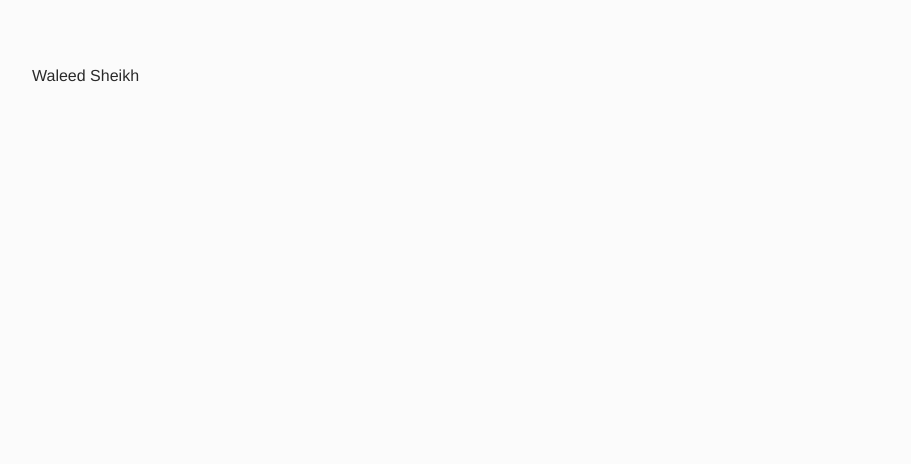
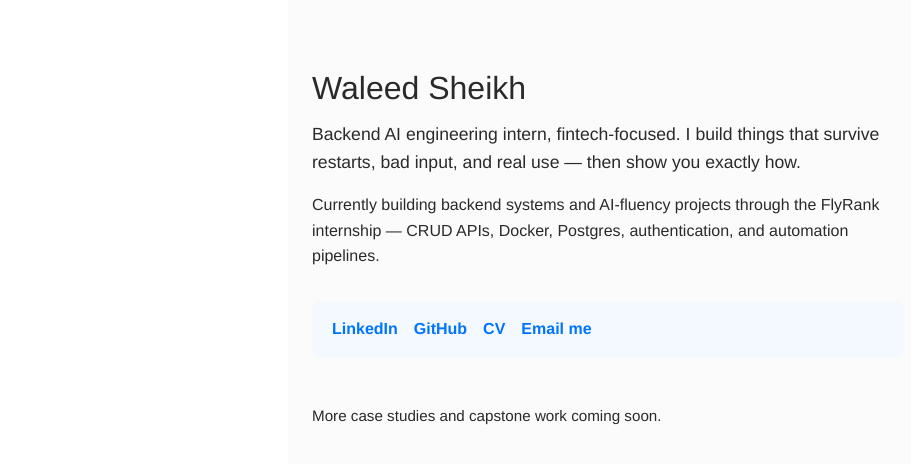
Before and after one commit to WaleedSheikhh/FlyrankPortfolio, a Next.js app: page / in a window 1280 px wide. Shown: the top 464 px of the page, without its empty margins (32-943 px from the left). Built offline with nearby package versions, Linux system fonts and the light colour scheme.

Commit message:
Add homepage content: intro and links

```diff
--- a/app/page.tsx
+++ b/app/page.tsx
@@ -1,9 +1,70 @@
 import Image from "next/image";
 
 export default function Home() {
+  const linkStyle: React.CSSProperties = {
+    color: "#0074FF",
+    textDecoration: "none",
+    fontWeight: 600,
+  };
+
   return (
-    <main style={{ fontFamily: "Helvetica", padding: "4rem", color: "#2A2A2A", background: "#FBFBFB", minHeight: "100vh" }}>
-      <h1>Waleed Sheikh</h1>
+    <main
+      style={{
+        fontFamily: "Helvetica, Arial, sans-serif",
+        padding: "4rem 1.5rem",
+        color: "#2A2A2A",
+        background: "#FBFBFB",
+        minHeight: "100vh",
+        maxWidth: "640px",
+        margin: "0 auto",
+      }}
+    >
+      <h1 style={{ fontSize: "2rem", marginBottom: "0.5rem" }}>
+        Waleed Sheikh
+      </h1>
+
+      <p style={{ fontSize: "1.1rem", lineHeight: 1.6, marginBottom: "1rem" }}>
+        Backend AI engineering intern, fintech-focused. I build things that
+        survive restarts, bad input, and real use — then show you exactly how.
+      </p>
+
+      <p style={{ fontSize: "1rem", lineHeight: 1.6, color: "#2A2A2A", marginBottom: "2rem" }}>
+        Currently building backend systems and AI-fluency projects through the
+        FlyRank internship — CRUD APIs, Docker, Postgres, authentication, and
+        automation pipelines.
+      </p>
+
+      <div
+        style={{
+          display: "flex",
+          flexWrap: "wrap",
+          gap: "1rem",
+          padding: "1rem 1.25rem",
+          background: "#F4F9FF",
+          borderRadius: "8px",
+        }}
+      >
+        <a href="https://www.linkedin.com/in/muhammad-waleed-sh/" style={linkStyle} target="_blank">
+          LinkedIn
+        </a>
+        <a href="https://github.com/WaleedSheikhh" style={linkStyle} target="_blank">
+          GitHub
+        </a>
+        <a
+          href="https://drive.google.com/file/d/1qKyK-hMhU2ZYC3evlkpTlalulWn6J1Fg/view?usp=drive_link"
+          style={linkStyle}
+          target="_blank"
+        >
+          CV
+        </a>
+        <a href="mailto:sheikhhh.waleed@gmail.com" style={linkStyle}>
+          Email me
+        </a>
+      </div>
+
+      <p style={{ marginTop: "3rem", fontSize: "0.95rem", color: "#2A2A2A" }}>
+        More case studies and capstone work coming soon.
+      </p>
     </main>
   );
 }
```
